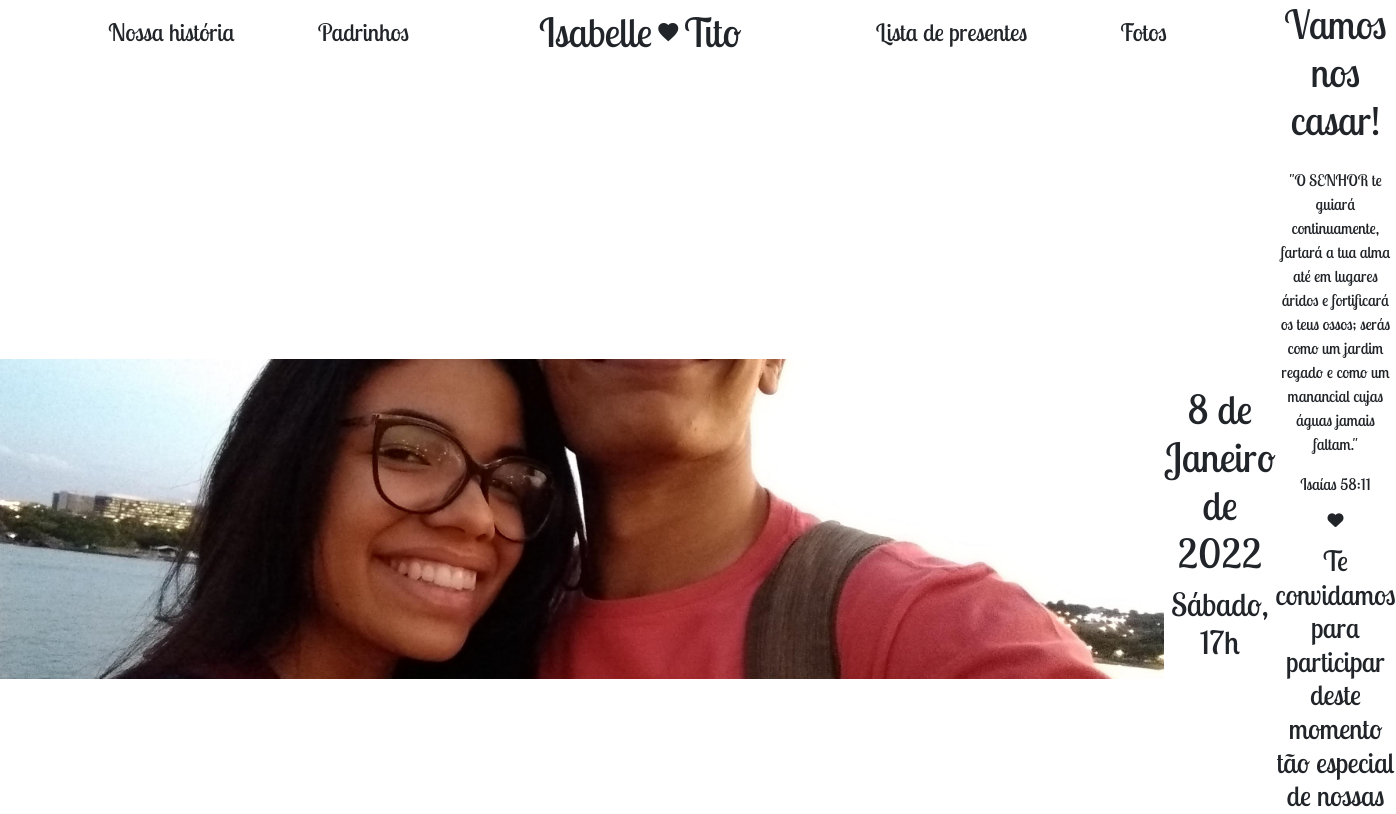
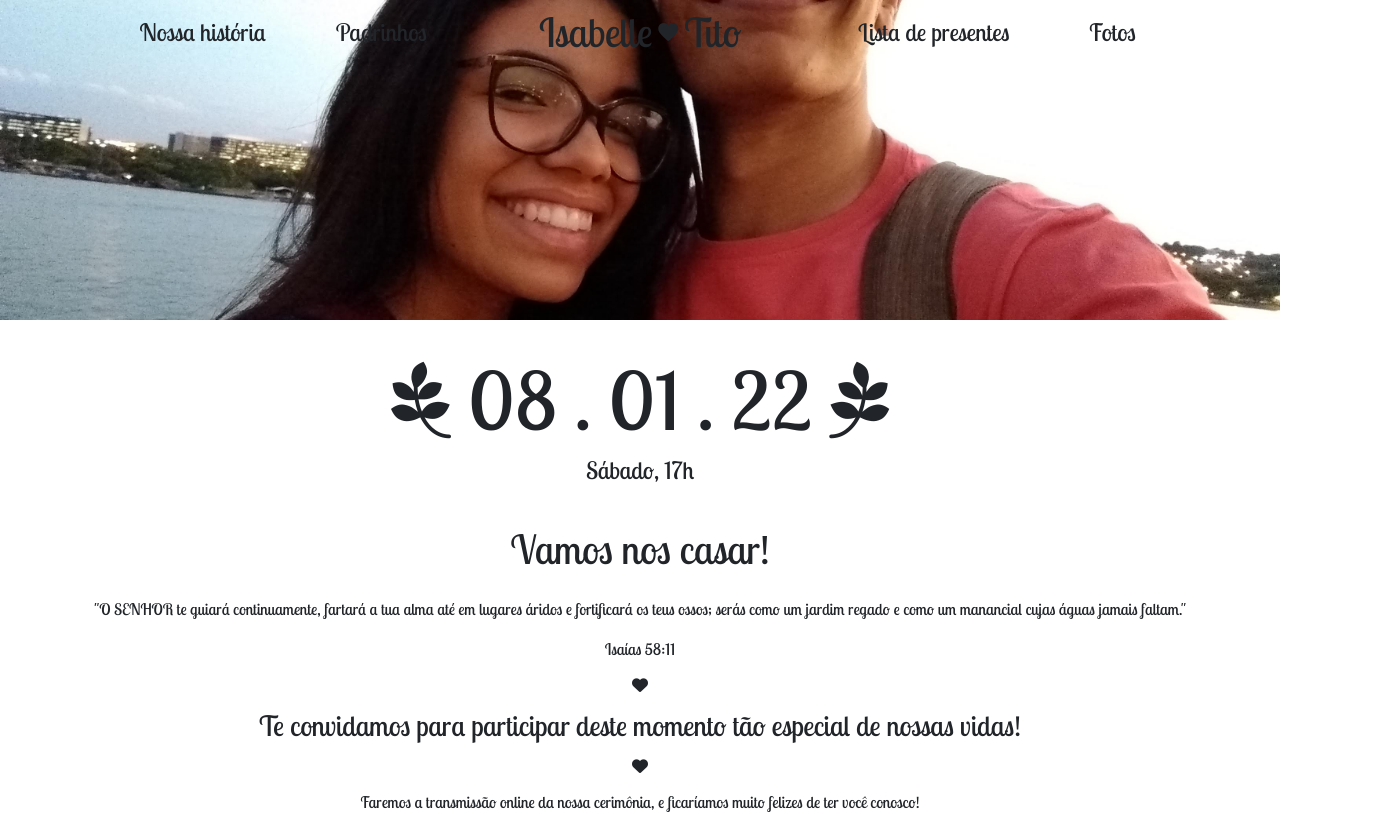
Before and after one commit to titosilva/isabelle-tito-wedding, an Angular app: page / in a window 1280 px wide. Shown: the top 814 px of the page, 1396 px wide, since content can reach past the window. Built offline with nearby package versions, Linux system fonts and the light colour scheme.

Commit message:
feat: working on main page for desktop

```diff
--- a/src/app/app.component.html
+++ b/src/app/app.component.html
@@ -1,2 +1,4 @@
-<app-nav-bar></app-nav-bar>
-<router-outlet></router-outlet>
+<div class="d-flex flex-row justify-content-center w-100 m-0 p-0">
+    <app-nav-bar></app-nav-bar>
+    <router-outlet></router-outlet>
+</div>
--- a/src/app/components/layout/nav-bar/nav-bar.component.html
+++ b/src/app/components/layout/nav-bar/nav-bar.component.html
@@ -13,7 +13,8 @@
     </h2>
 </div>
 
-<div class="nav-bar-container d-none d-md-flex flex-row justify-content-around align-items-center p-2 px-3 w-100 font-lobster-2">
+<div class="nav-bar-container d-none d-md-flex flex-row justify-content-around align-items-center">
+    <div class="nav-bar-items d-flex flex-row justify-content-around align-items-center p-2 px-3 w-100 font-lobster-2">
         <div class="d-flex flex-row align-items-center justify-content-around col-4 px-3">
             <h4>Nossa história</h4>
             <h4>Padrinhos</h4>
@@ -30,3 +31,4 @@
             <h4>Fotos</h4>
         </div>
     </div>
+</div>
--- a/src/app/components/layout/nav-bar/nav-bar.component.scss
+++ b/src/app/components/layout/nav-bar/nav-bar.component.scss
@@ -5,4 +5,10 @@ p, h1, h2, h3, h4 {
 .nav-bar-container {
     position: fixed;
     top: 0;
+
+    width: 100vw;
+
+    .nav-bar-items {
+        max-width: 1200px;
+    }
 }
--- a/src/app/components/main-page/main-page/main-page.component.html
+++ b/src/app/components/main-page/main-page/main-page.component.html
@@ -1,4 +1,4 @@
-<div class="w-100 d-flex flex-column flex-md-row align-items-center justify-content-center px-3">
+<div class="w-100 d-flex flex-column align-items-center justify-content-center">
     <app-main-page-our-photo class="mb-3"></app-main-page-our-photo>
     <app-wedding-date-display class="my-3"></app-wedding-date-display>
     <!-- <h1 class="font-lobster-2 d-flex flex-row justify-content-center text-center m-0 col-2 display-1">
@@ -8,5 +8,5 @@
         </div>
         Tito
     </h1> -->
-    <app-wedding-presentation></app-wedding-presentation>
+    <app-wedding-presentation class="my-3"></app-wedding-presentation>
 </div>
--- a/src/app/components/main-page/wedding-date-display/wedding-date-display.component.html
+++ b/src/app/components/main-page/wedding-date-display/wedding-date-display.component.html
@@ -1,11 +1,6 @@
-<div class="d-flex d-md-none flex-column align-items-center text-center text-md-right">
+<div class="d-flex flex-column align-items-center text-center">
     <h1 class="font-lobster-2 display-1">
         <i class="fab fa-pagelines text-flip-horizontal"></i> 08 . 01 . 22 <i class="fab fa-pagelines"></i>
     </h1>
     <h4 class="font-lobster-2">Sábado, 17h</h4>
 </div>
-
-<div class="d-none d-md-flex flex-column align-items-center text-center text-md-right">
-    <h1 class="font-lobster-2">8 de Janeiro de 2022</h1>
-    <h2 class="font-lobster-2">Sábado, 17h</h2>
-</div>
--- a/src/app/components/main-page/wedding-presentation/wedding-presentation.component.html
+++ b/src/app/components/main-page/wedding-presentation/wedding-presentation.component.html
@@ -1,4 +1,4 @@
-<div class="font-lobster-2 d-flex flex-column align-items-center text-center text-md-left">
+<div class="font-lobster-2 d-flex flex-column align-items-center text-center px-3">
     <h1>Vamos nos casar!</h1>
     <p class="text-center my-3">
         "O SENHOR te guiará continuamente, fartará a tua alma até em lugares áridos e fortificará os teus ossos; serás como um jardim regado e como um manancial cujas águas jamais faltam."
```
Lines whose indentation alone changed are shown as unchanged.
